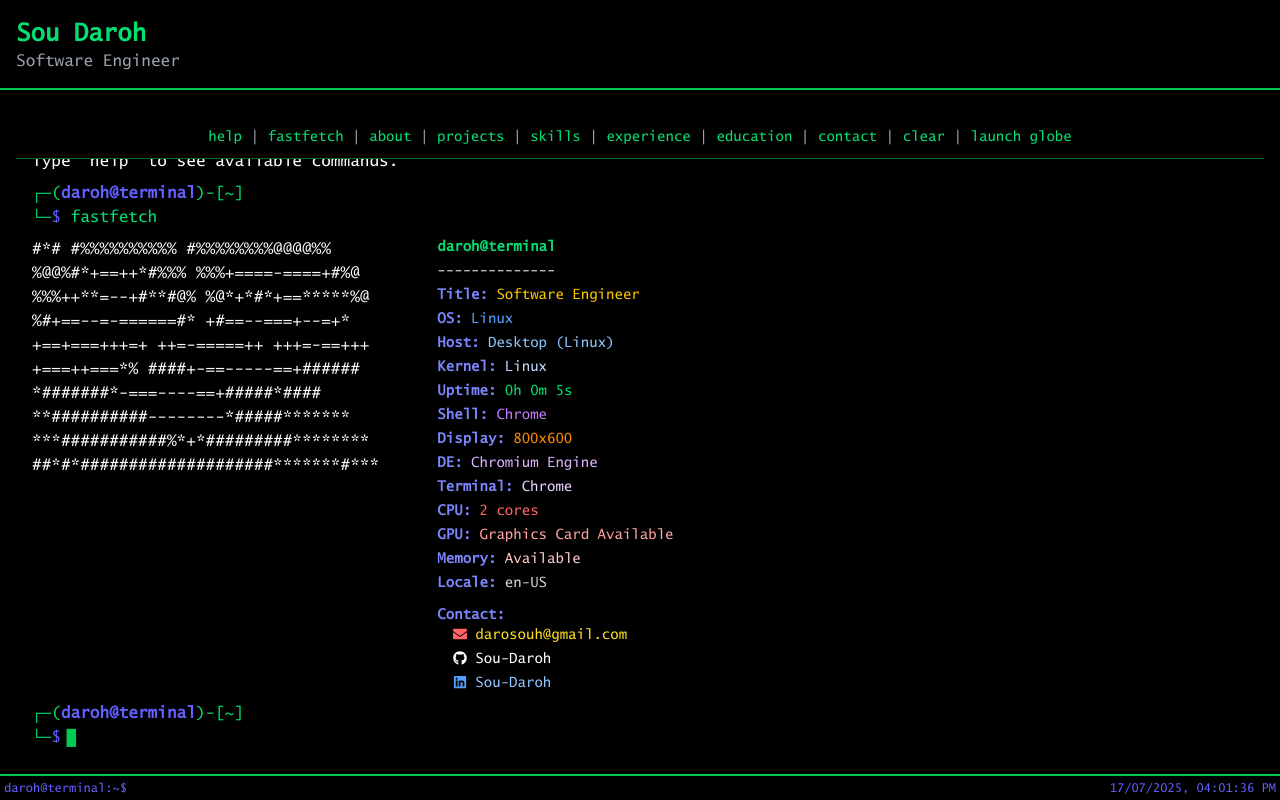
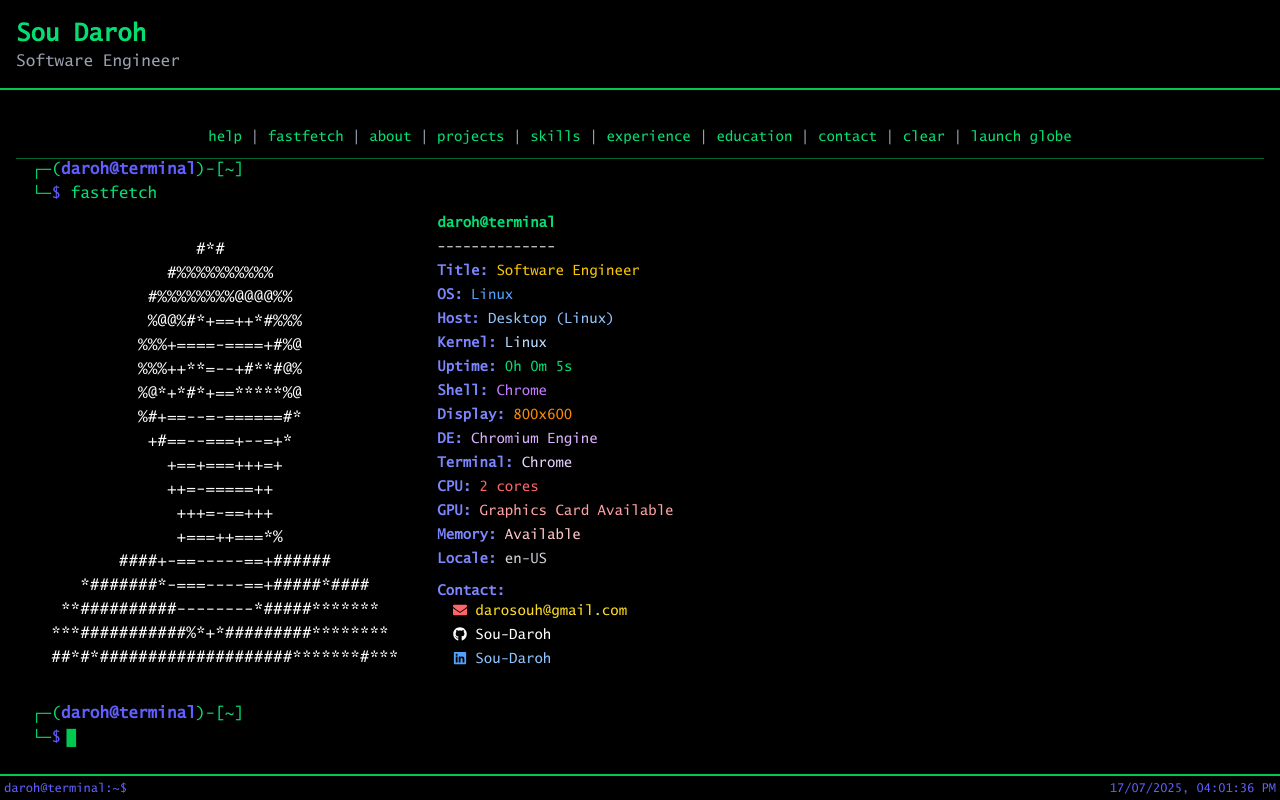
Before and after one commit to vannputh/puth-terminal, a Next.js app: page / in a window 1280 px wide. Both pictures are taken after a click on the button "fastfetch". Built offline with nearby package versions, Linux system fonts and the light colour scheme.

Commit message:
fixed fastfetch displaying the ASCII

```diff
--- a/src/components/Terminal.tsx
+++ b/src/components/Terminal.tsx
@@ -78,10 +78,11 @@ const HistoryLine = ({ line }: { line: HistoryItem }) => {
           name, os, kernel, uptime, shell, terminal, resolution,
           cpu, gpu, memoryUsed, deviceType, platform, contact, art, title
         } = line.data;
-        const fastfetchArt = art.replace(
-          'class="text-green-400"',
-          'class="text-primary"'
-        );
+        const fastfetchArt = art
+          .split('\n')
+          .map(line => line.replace(/ /g, '&nbsp;'))
+          .join('<br>')
+          .replace('class="text-green-400"', 'class="text-primary"');
 
         const ContactLink = ({
           icon,
@@ -108,7 +109,9 @@ const HistoryLine = ({ line }: { line: HistoryItem }) => {
         return (
           <div className="flex flex-col md:flex-row">
             <div className="w-full md:w-1/3 pr-0 md:pr-4 mb-4 md:mb-0">
-              <TerminalOutput html={fastfetchArt} />
+              <div className="font-mono whitespace-pre">
+                <TerminalOutput html={fastfetchArt} />
+              </div>
             </div>
             <div className="w-full md:w-2/3 flex flex-col space-y-1 text-xs md:text-sm">
               <div>
```
